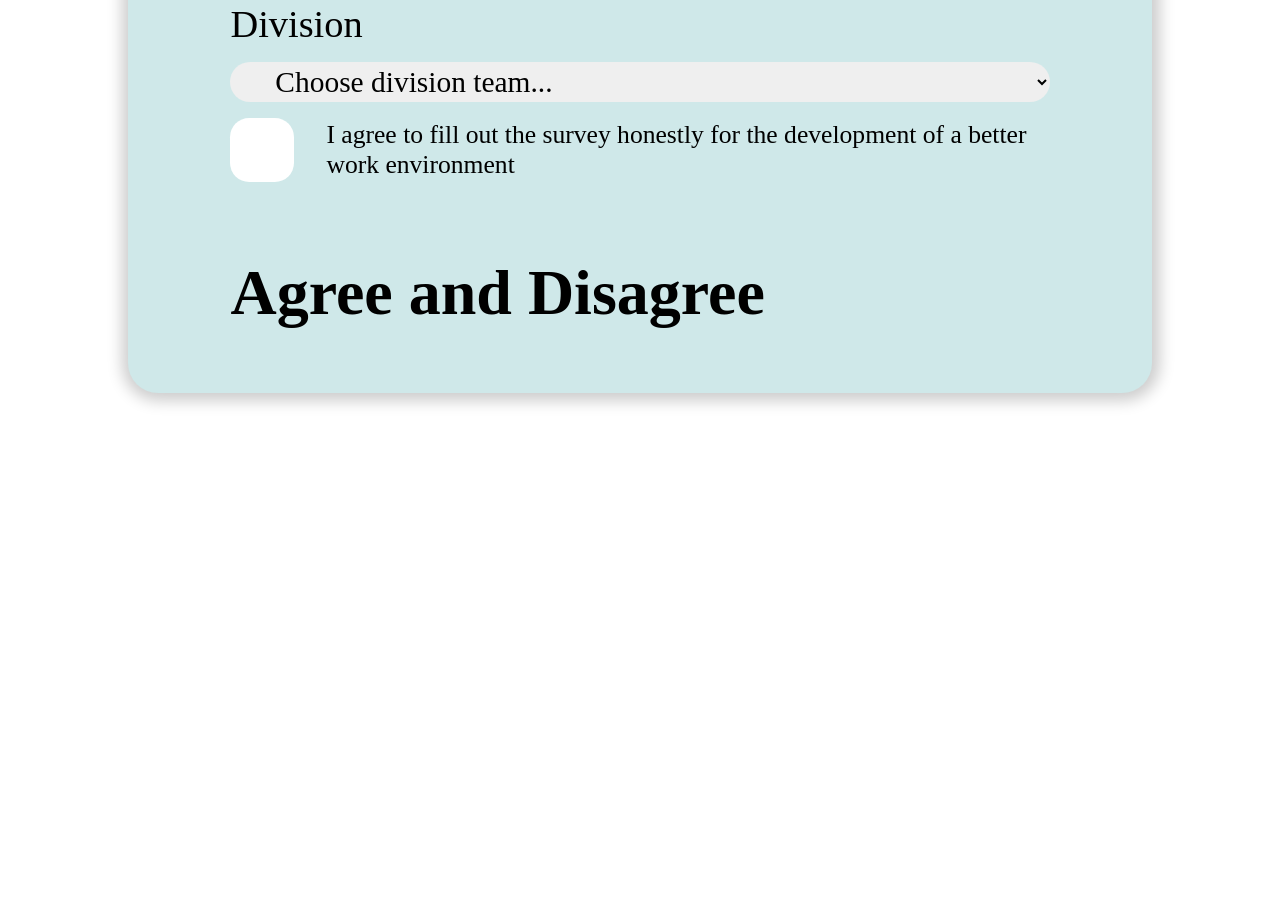
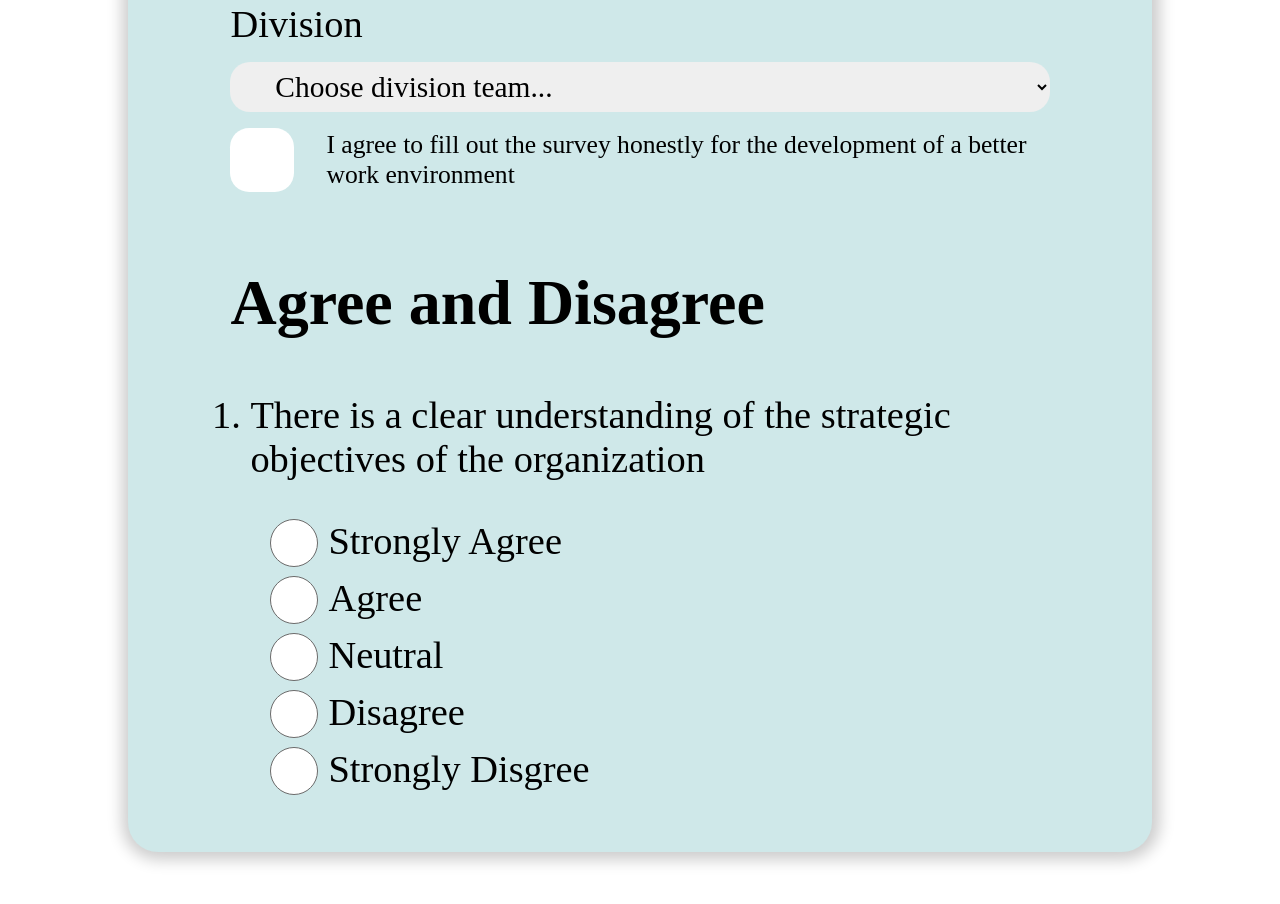
Before and after one commit to userdhianab/Survey-Form-Project, a plain HTML site: page index.html in a window 1280 px wide. Shown: the part 983-1887 px from the top of the page. Before the commit the page ends 1504 px from the top, so only its background shows below. Drawn offline with Linux system fonts and the light colour scheme.

Commit message:
Add files via upload

```diff
--- a/index.html
+++ b/index.html
@@ -22,7 +22,7 @@
                     <input class="basic_information_mai" type="email" for="basic-information_id">
                     </label>
                     <label id="basic-infomation_id">Age
-                    <input class="basic_information_nbr" type="number" for="basic-information_id">
+                    <input class="basic_information_nbr" type="number" for="basic-information_id" min="19" max="65">
                     </label>
                     <label id="basic-infomation_id">Division
                     <select class="basic_information_dpd" type="text" for="basic-information_id">
@@ -44,6 +44,47 @@
             <section>
                 <div>
                     <h2>Agree and Disagree</h2>
+                    <label class="agreedisagree_lbl" for="agree_disagree">
+                        <ol>
+                        <li><p>There is a clear understanding of the strategic objectives of the organization</p></li>
+                        <div class="agreedisagree_rad_block">
+                        <input class="agreedisagree_rad" type="radio" name="agree_disagree" value="strongly-agree" id="strongly agree">
+                        <div class="agreedisagree_rad_div">
+                        <div class="radio"></div>
+                            Strongly Agree
+                        </div>
+                        </div>
+                        <div class="agreedisagree_rad_block">
+                            <input class="agreedisagree_rad" type="radio" name="agree-disagree"  value="agree" id="agree" checked>
+                            <div class="agreedisagree_rad_div">
+                            <div class="radio"></div>
+                                Agree
+                            </div>
+                        </div>
+                        <div class="agreedisagree_rad_block">
+                            <input class="agreedisagree_rad" type="radio"  name="agree-disagree" value="neutral" id="neutral">
+                            <div class="agreedisagree_rad_div">
+                            <div class="radio"></div>
+                                Neutral
+                            </div>
+                        </div>
+                        <div class="agreedisagree_rad_block">
+                        <input class="agreedisagree_rad" type="radio"  name="agree-disagree" value="disagree" id="disgree">
+                        <div class="agreedisagree_rad_div">
+                        <div class="radio"></div>
+                            Disagree
+                        </div>
+                        </div>
+                        <div class="agreedisagree_rad_block">
+                            <input class="agreedisagree_rad" type="radio"  name="agree-disagree" value="strongly-disagree" id="strongly disagree">
+                            <div class="agreedisagree_rad_div">
+                            <div class="radio"></div>
+                                Strongly Disgree
+                            </div>
+                        </div>
+
+                    </label>
+                        </ol>
                 </div>
             </section>
         </main>
--- a/styles.css
+++ b/styles.css
@@ -50,6 +50,12 @@ h2{
     text-align: left;
 }
 
+li{
+    position: relative;
+    left: -20px;
+    font-size: 3vw;
+}
+
 /*END OF TYPOGRAPHY*/
 
 /*CONTENT*/
@@ -97,9 +103,9 @@ h2{
 
 .basic_information_dpd{
     width: 100%;
-    height: 40px;
+    height: 50px;
     border-color: white;
-    border-radius: 30px;
+    border-radius: 20px;
     border-width: 0;
     font-family: 'Poppins';
     font-size: 2.3vw;
@@ -147,3 +153,55 @@ h2{
     transform: scale(0);
     transition: transform 0.15s;
 }
+
+/* END OF BASIC INFORMATION */
+
+/* AGREE AND DISAGREE*/
+
+.agreedisagree_lbl{
+    background-color: pink;
+    font-size: 3vw;
+}
+
+.agreedisagree_rad_block{
+    display: block;
+}
+
+.agreedisagree_rad{
+    display: none;
+}
+
+.agreedisagree_rad_div{
+    display: inline-flex;
+    align-content: center;
+    justify-content: center;
+    cursor: pointer;
+}
+
+.radio{
+    width: 1.25em;
+    height: 1.25em;
+    background-color: white;
+    border-radius: 50%;
+    border-style: solid;
+    border-color: rgb(107, 106, 106);
+    border-width: 1px;
+    margin-right: 10px;
+    padding: 5px;
+    box-sizing: border-box;
+}
+
+.radio::after{
+    content: "";
+    width: 100%;
+    height: 100%;
+    display: block;
+    background-color: #000000;
+    border-radius: 50%;
+    transition: transform 0.15s;
+    transform: scale(0);
+}
+
+.agreedisagree_rad:checked + .radio::after{
+    transform: scale(1);
+}
```
